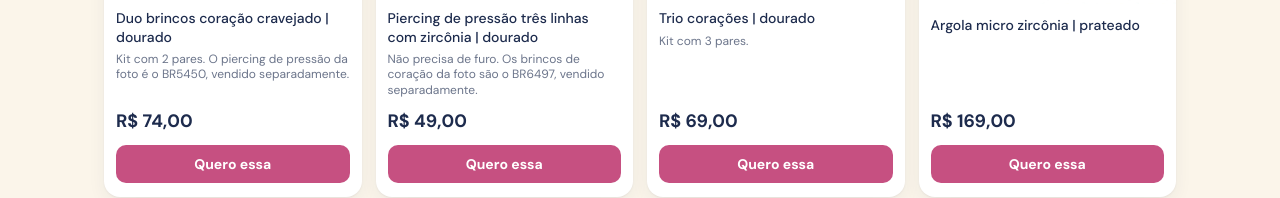
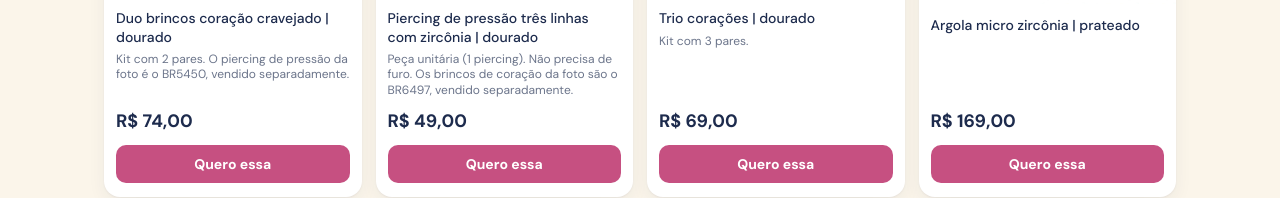
Before and after one commit to cajubrand/catalogo-caju, a plain HTML site: page index.html in a window 1280 px wide. Shown: the part 1175-1373 px from the top of the page. Drawn offline with nearby package versions, Linux system fonts and the light colour scheme.

Commit message:
BR5450: informa que o piercing é unitário
Co-Authored-By: Claude Opus 5.5 <noreply@anthropic.com>
Claude-Session: https://claude.ai/code/session_01Q1ULsBS6LuV9TmaMGEiDJx

```diff
--- a/index.html
+++ b/index.html
@@ -107,7 +107,7 @@ const PECAS = [
   {cod:"BR5780", item:"5580541", tipo:"brincos", nome:"Brinco ponto de luz coração pequeno | dourado", preco:69.00, foto:"img/B05.jpg", vendida:true},
   {cod:"BR5276", item:"4847842", tipo:"brincos", nome:"Argola efeito orgânico | prateado", preco:99.00, foto:"img/B06.jpg", vendida:true},
   {cod:"BR6497", item:"6372350", tipo:"brincos", nome:"Duo brincos coração cravejado | dourado", preco:74.00, foto:"img/BR6497-2.jpg", fotos:["img/BR6497-2.jpg","img/B07.jpg"], vendida:false, obs:"Kit com 2 pares. O piercing de pressão da foto é o BR5450, vendido separadamente."},
-  {cod:"BR5450", item:"4873967", tipo:"brincos", nome:"Piercing de pressão três linhas com zircônia | dourado", preco:49.00, foto:"img/BR5450.jpg", vendida:false, obs:"Não precisa de furo. Os brincos de coração da foto são o BR6497, vendido separadamente."},
+  {cod:"BR5450", item:"4873967", tipo:"brincos", nome:"Piercing de pressão três linhas com zircônia | dourado", preco:49.00, foto:"img/BR5450.jpg", vendida:false, obs:"Peça unitária (1 piercing). Não precisa de furo. Os brincos de coração da foto são o BR6497, vendido separadamente."},
   {cod:"BR3153", item:"5773209", tipo:"brincos", nome:"Trio corações | dourado", preco:69.00, foto:"img/BR3153-2.jpg", fotos:["img/BR3153-2.jpg","img/B08.jpg"], vendida:false, obs:"Kit com 3 pares."},
   {cod:"BR6176", item:"5935445", tipo:"brincos", nome:"Argola micro zircônia | prateado", preco:169.00, foto:"img/B09.jpg", vendida:false},
   {cod:"BR3550", item:"6086890", tipo:"brincos", nome:"Mini argola olho grego | prateado", preco:47.00, foto:"img/B10.jpg", vendida:true},
```
